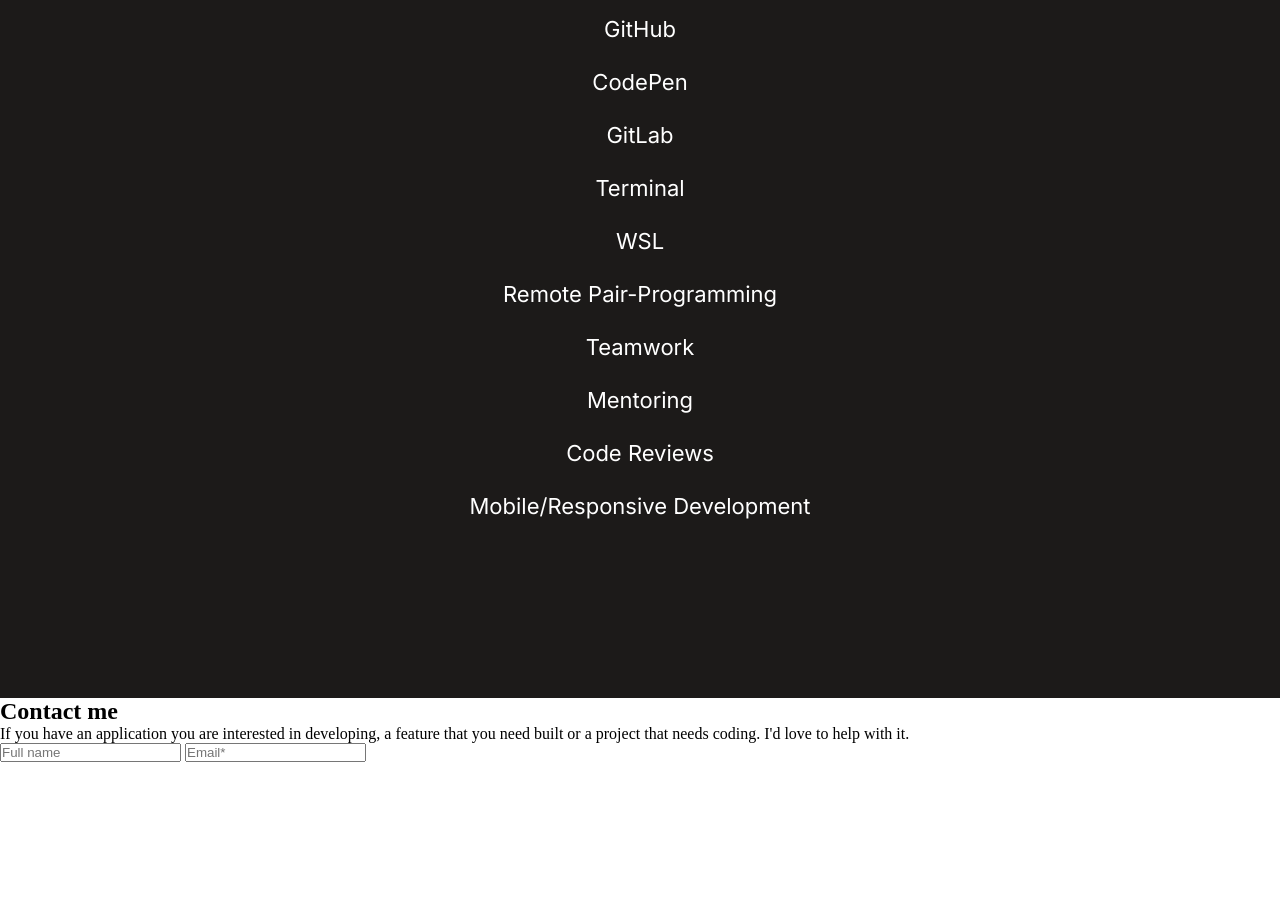
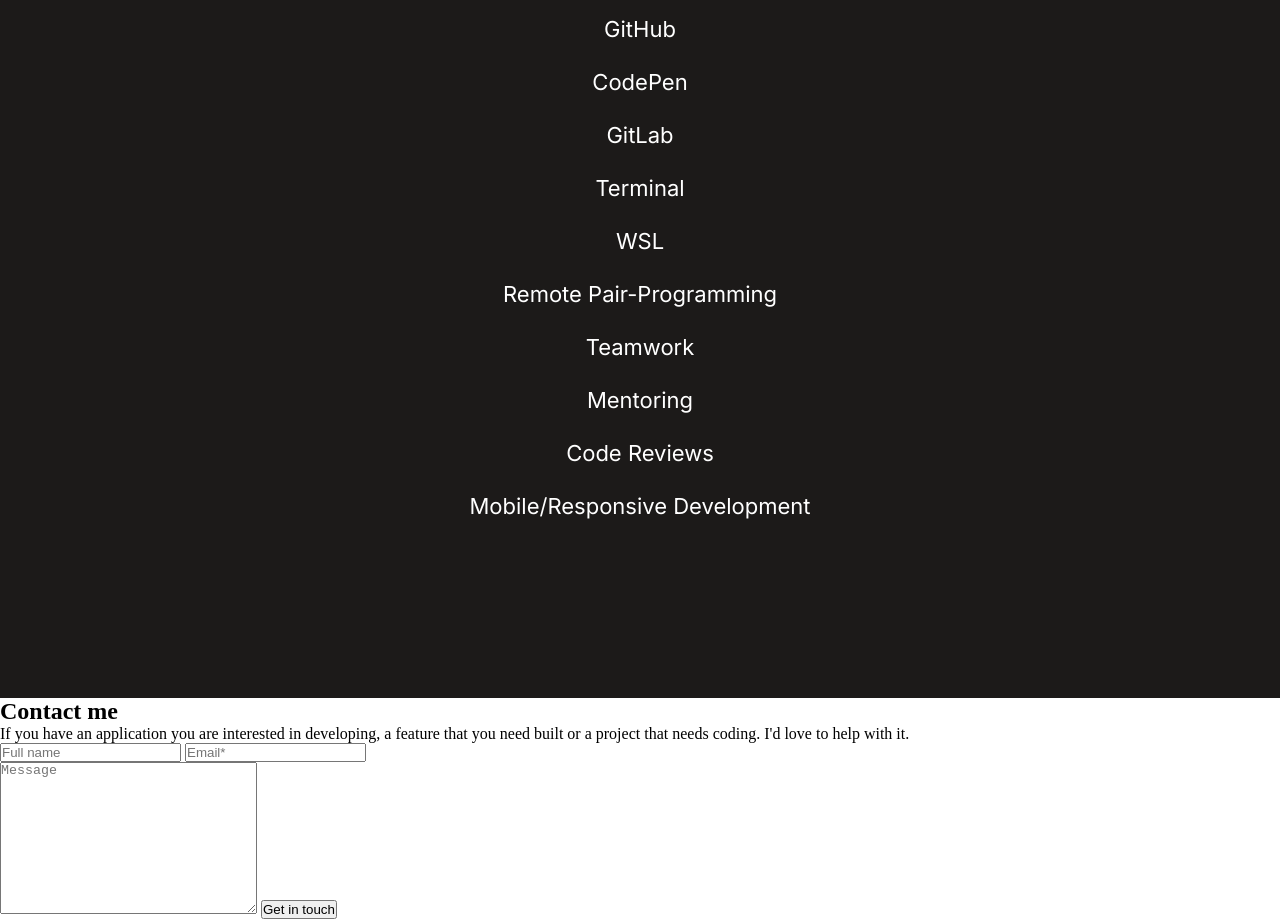
Before and after one commit to george-swift/training-contact-form, a plain HTML site: page index.html in a window 1280 px wide. Shown: the part 6009-6928 px from the top of the page. Before the commit the page ends 6771 px from the top, so only its background shows below. Drawn offline with Linux system fonts and the light colour scheme.

Commit message:
Add text area

```diff
--- a/index.html
+++ b/index.html
@@ -302,6 +302,8 @@
             <input type="text" name="name" id="name" maxlength="30" placeholder="Full name" required>
             <input type="email" name="_replyto" id="email" placeholder="Email*" required>
           </div>
+          <textarea name="body" id="text" cols="30" rows="10" maxlength="500" placeholder="Message"></textarea>
+          <input type="submit" value="Get in touch">
         </form>
       </div>
     </footer>
```
